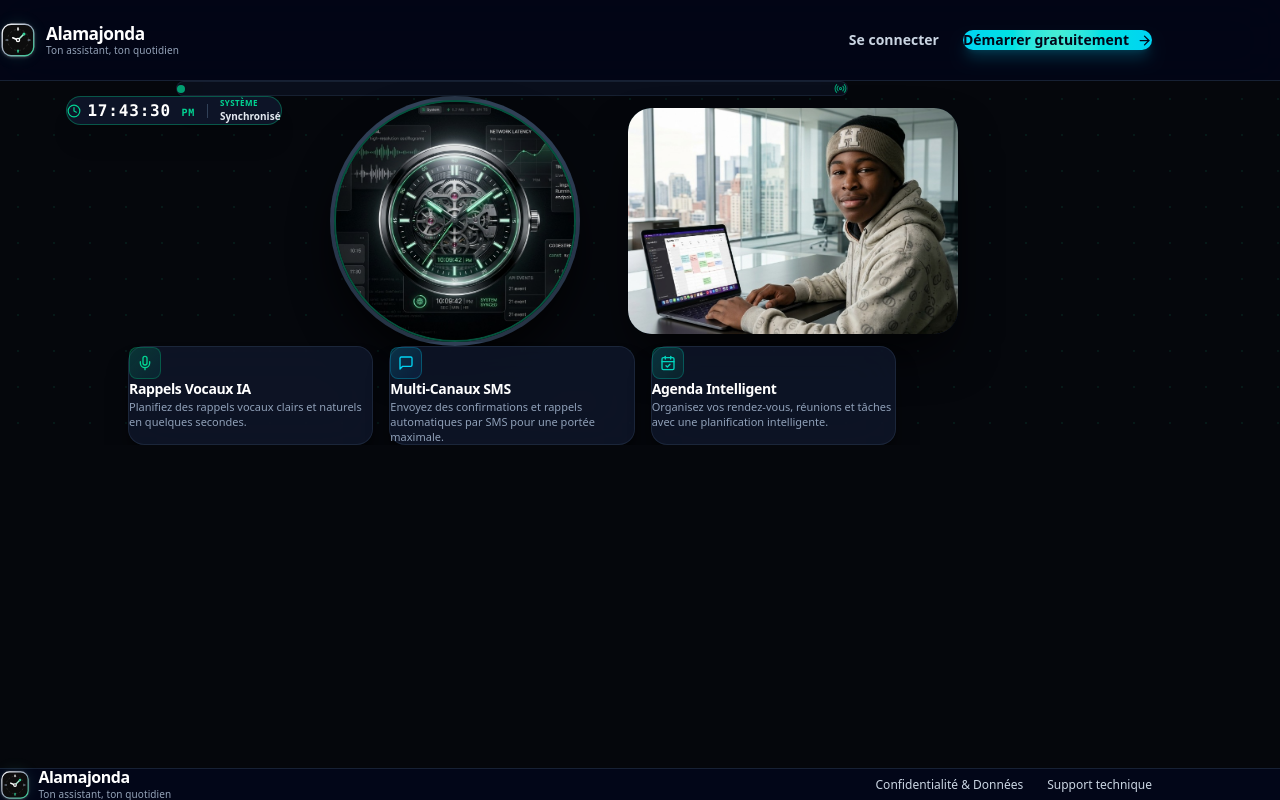
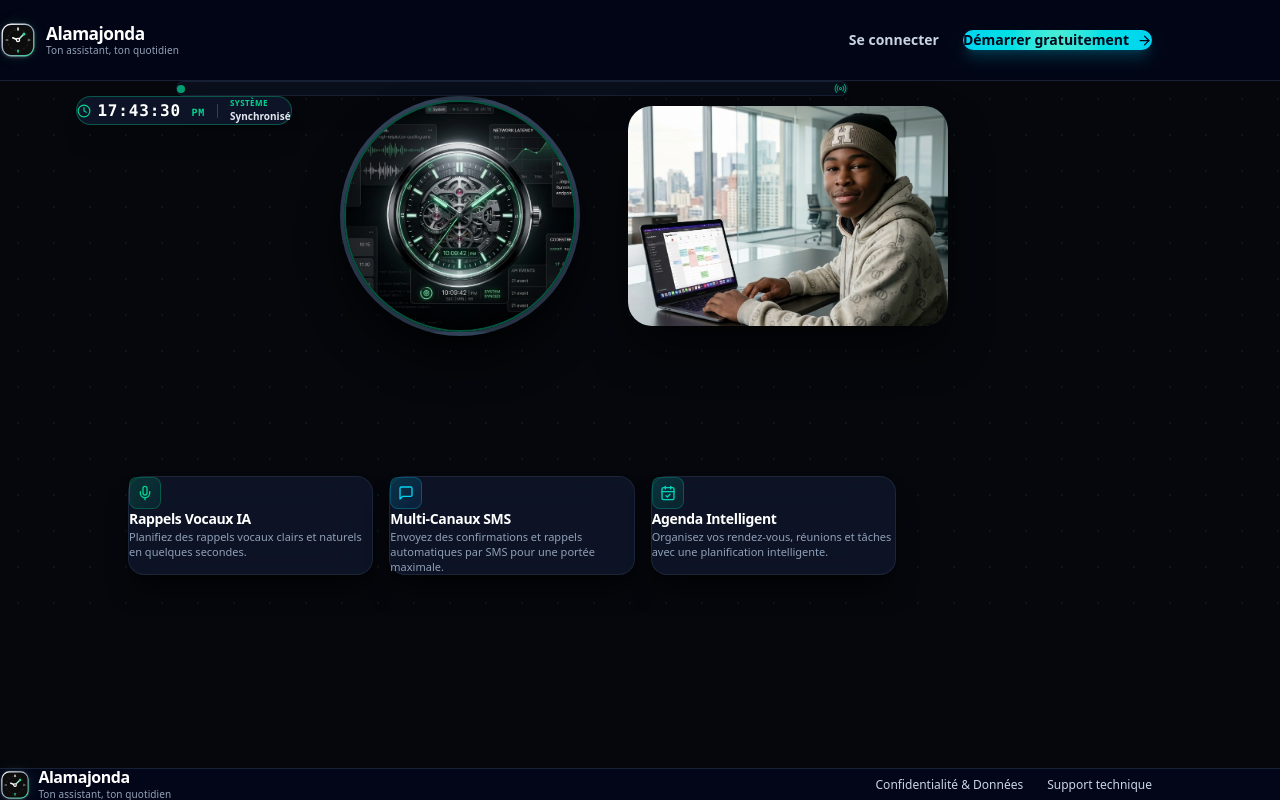
Before and after one commit to imorousalem8-sys/agenda, a Next.js app: page / in a window 1280 px wide. Built offline with nearby package versions, Linux system fonts and the light colour scheme.

Commit message:
style(landing): enforce 140px top margin on the 3 cards to firmly push them down towards the bottom

```diff
--- a/components/landing/Hero.tsx
+++ b/components/landing/Hero.tsx
@@ -29,7 +29,7 @@ export default function Hero() {
   const ampm = time && time.getHours() >= 12 ? "PM" : "AM";
 
   return (
-    <section className="relative w-full bg-[#05070c] text-white pt-6 pb-36 px-6 sm:px-10 lg:px-16 overflow-hidden font-sans">
+    <section className="relative w-full bg-[#05070c] text-white pt-6 pb-32 px-6 sm:px-10 lg:px-16 overflow-hidden font-sans">
       {/* Background Matrix & Subtle Glow Grid */}
       <div className="absolute inset-0 bg-[radial-gradient(#10b981_1px,transparent_1px)] [background-size:36px_36px] opacity-10 pointer-events-none" />
       <div className="absolute top-1/4 left-1/2 -translate-x-1/2 -translate-y-1/2 w-[800px] h-[500px] bg-emerald-500/10 rounded-full blur-[160px] pointer-events-none -z-10" />
@@ -39,7 +39,7 @@ export default function Hero() {
       <div className="max-w-5xl mx-auto flex flex-col items-center">
 
         {/* 1. Top HUD Status Bar */}
-        <div className="w-full max-w-2xl mb-8">
+        <div className="w-full max-w-2xl mb-8 flex-shrink-0">
           <div className="flex items-center justify-between py-2 px-5 rounded-2xl bg-slate-900/50 border border-slate-800/70 backdrop-blur-xl shadow-xl">
             <div className="flex items-center gap-2">
               <span className="w-2 h-2 rounded-full bg-emerald-400 animate-pulse" />
@@ -51,7 +51,7 @@ export default function Hero() {
         </div>
 
         {/* 2. Cockpit : Badge Heure en Haut à Gauche + Montre Centrée + Photo à Droite */}
-        <div className="w-full flex flex-col lg:flex-row items-center justify-center gap-8 sm:gap-12 relative pb-8">
+        <div className="w-full flex flex-col lg:flex-row items-center justify-center gap-8 sm:gap-12 relative flex-shrink-0">
 
           {/* A. 🕒 Badge Heure Numérique (Placé en haut à gauche de la montre) */}
           <div className="flex flex-col justify-center items-center lg:items-end self-center lg:self-start lg:pt-2">
@@ -76,8 +76,8 @@ export default function Hero() {
           </div>
 
           {/* B. Montre Mécanique Centrée */}
-          <div className="flex flex-col items-center group">
-            <div className="relative w-[210px] h-[210px] sm:w-[250px] sm:h-[250px] rounded-full p-2 bg-gradient-to-b from-slate-700 via-slate-900 to-black shadow-2xl shadow-black border-4 border-slate-700/80 flex items-center justify-center">
+          <div className="flex flex-col items-center group flex-shrink-0">
+            <div className="relative w-[200px] h-[200px] sm:w-[240px] sm:h-[240px] rounded-full p-2 bg-gradient-to-b from-slate-700 via-slate-900 to-black shadow-2xl shadow-black border-4 border-slate-700/80 flex items-center justify-center">
               <div className="relative w-full h-full rounded-full overflow-hidden border-2 border-emerald-500/40 bg-[#070b10] flex items-center justify-center">
                 <Image
                   src="/images/dark-hud-watch.jpg"
@@ -93,8 +93,8 @@ export default function Hero() {
           </div>
 
           {/* C. Photo Fondateur au bureau */}
-          <div className="flex flex-col items-center justify-center">
-            <div className="relative rounded-3xl p-1 bg-gradient-to-br from-emerald-500/40 via-cyan-500/20 to-slate-800 shadow-2xl shadow-black/80 group overflow-hidden w-[260px] sm:w-[300px] md:w-[330px]">
+          <div className="flex flex-col items-center justify-center flex-shrink-0">
+            <div className="relative rounded-3xl p-1 bg-gradient-to-br from-emerald-500/40 via-cyan-500/20 to-slate-800 shadow-2xl shadow-black/80 group overflow-hidden w-[250px] sm:w-[290px] md:w-[320px]">
               <div className="relative rounded-[1.35rem] overflow-hidden bg-slate-950 aspect-[16/11]">
                 <Image
                   src="/images/founder-desk-official.jpg"
@@ -110,8 +110,11 @@ export default function Hero() {
 
         </div>
 
-        {/* 3. Les 3 Tableaux : Fortement redescendus avec une séparation majeure de 100px */}
-        <div className="w-full flex justify-center items-center mt-20 sm:mt-28 lg:mt-32">
+        {/* 3. Les 3 Tableaux : Fortement descendus vers le bas (Séparation absolue de 140px garantie) */}
+        <div
+          style={{ marginTop: "140px", marginBottom: "40px" }}
+          className="w-full flex justify-center items-center flex-shrink-0"
+        >
           <div className="w-full max-w-3xl grid grid-cols-1 sm:grid-cols-3 gap-4">
 
             {/* Tableau 1: Rappels Vocaux IA */}
```
